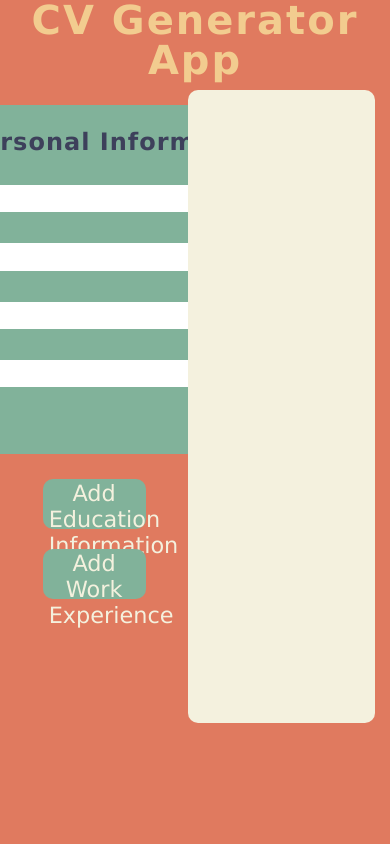
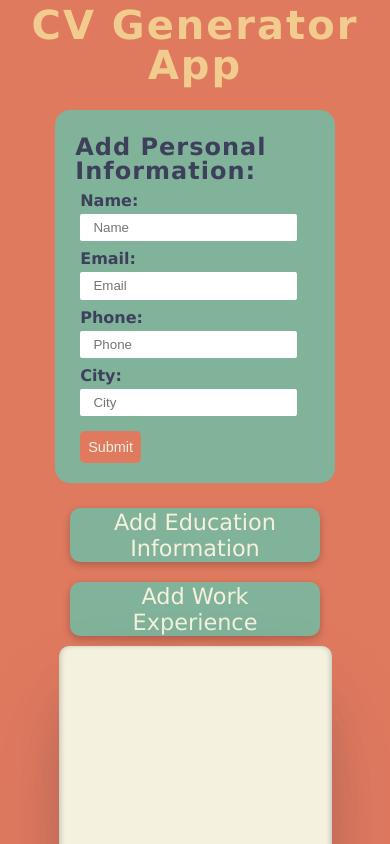
Before and after one commit to EpictetusZ1/cv-application, a React (Create React App) app: page / in a window 390 px wide. Shown: the top 844 px of the page. Built offline with nearby package versions, Linux system fonts and the light colour scheme.

Commit message:
Add simple mobile support

```diff
--- a/src/styles/StyleMain.module.css
+++ b/src/styles/StyleMain.module.css
@@ -14,12 +14,20 @@
     width: 100vw;
 }
 
+@media screen and (max-height: 1500px) {
+    .backGr {
+        height: auto;
+        padding-bottom: 50px;
+    }
+}
+
 .title {
     font-family: "Lucida Grande", sans-serif;
     color: var(--deep-champagne);
     font-size: 2.5em;
     letter-spacing: 2px;
     text-align: center;
+    padding-top: 5px;
     margin-bottom: 10px;
 }
 
@@ -34,7 +42,6 @@
 .addDataHalf {
     width: 33%;
     height: 100%;
-    margin-left: 15px;
     display: flex;
     flex-direction: column;
     align-items: center;
@@ -47,10 +54,30 @@
     height: 100%;
     border-radius: 10px;
     background-color: var(--eggshell);
+    box-shadow: rgba(50, 50, 93, 0.25) 0 50px 100px -20px, rgba(0, 0, 0, 0.3) 0 30px 60px -30px, rgba(10, 37, 64, 0.35) 0 -2px 6px 0 inset;
+}
+
+@media screen and (max-width: 1000px) {
+    .resumeMain {
+        display: flex;
+        flex-wrap: wrap;
+        justify-content: center;
+        align-content: center;
+        width: 100%;
+        height: 100%;
+    }
+
+    .addDataHalf {
+        width: 80%;
+    }
+
+    .resumeHalf {
+        width: 70%;
+    }
 }
 
 .dataBlock {
-    width: 400px;
+    width: 80%;
     margin: 15px 0;
     background-color: var(--green-sheen);
     border-radius: 15px;
@@ -102,13 +129,15 @@
 .addSection {
     margin: 10px 0;
     width: 80%;
-    height: 50px;
+    height: auto;
+    min-height: 50px;
     border: none;
     border-radius: 10px;
     background-color: var(--green-sheen);
     font-family: Verdana, sans-serif;
     color: var(--eggshell);
     font-size: 1.4em;
+    box-shadow: rgba(0, 0, 0, 0.24) 0 3px 8px;
 }
 
 .addSection:hover {
```
